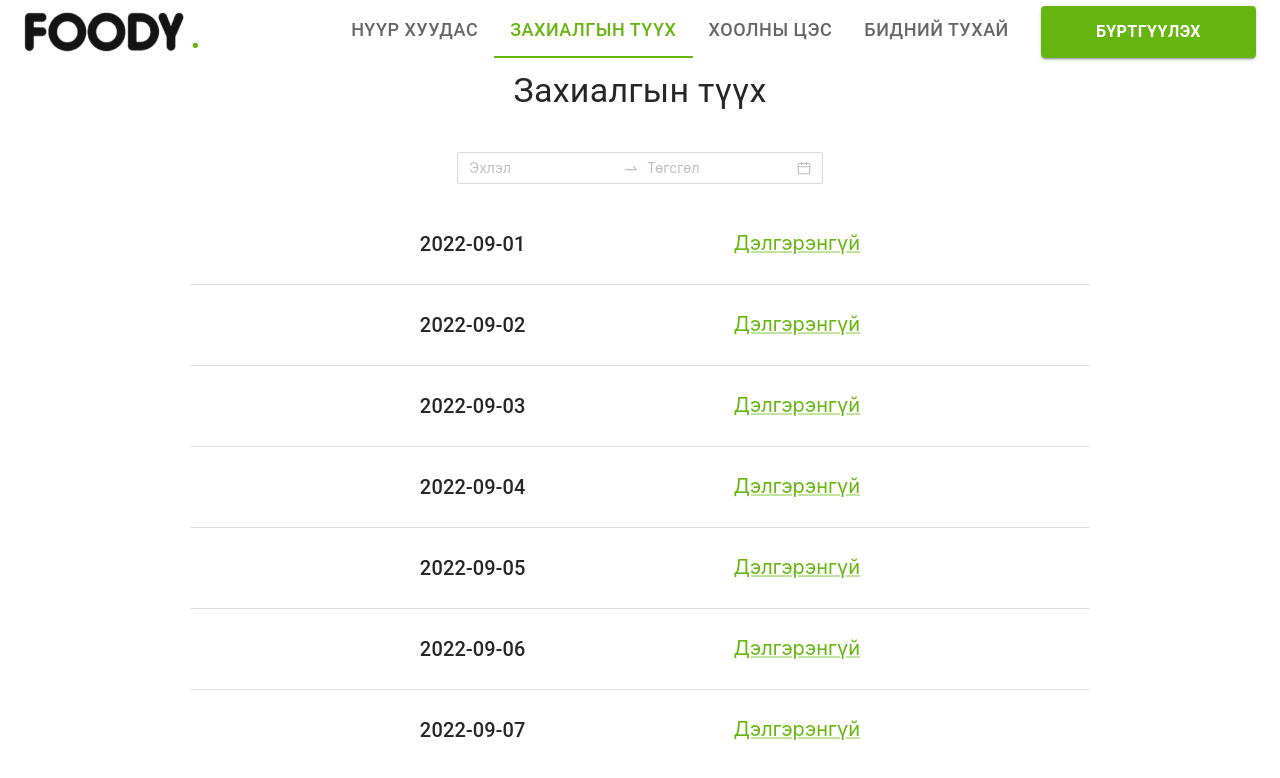
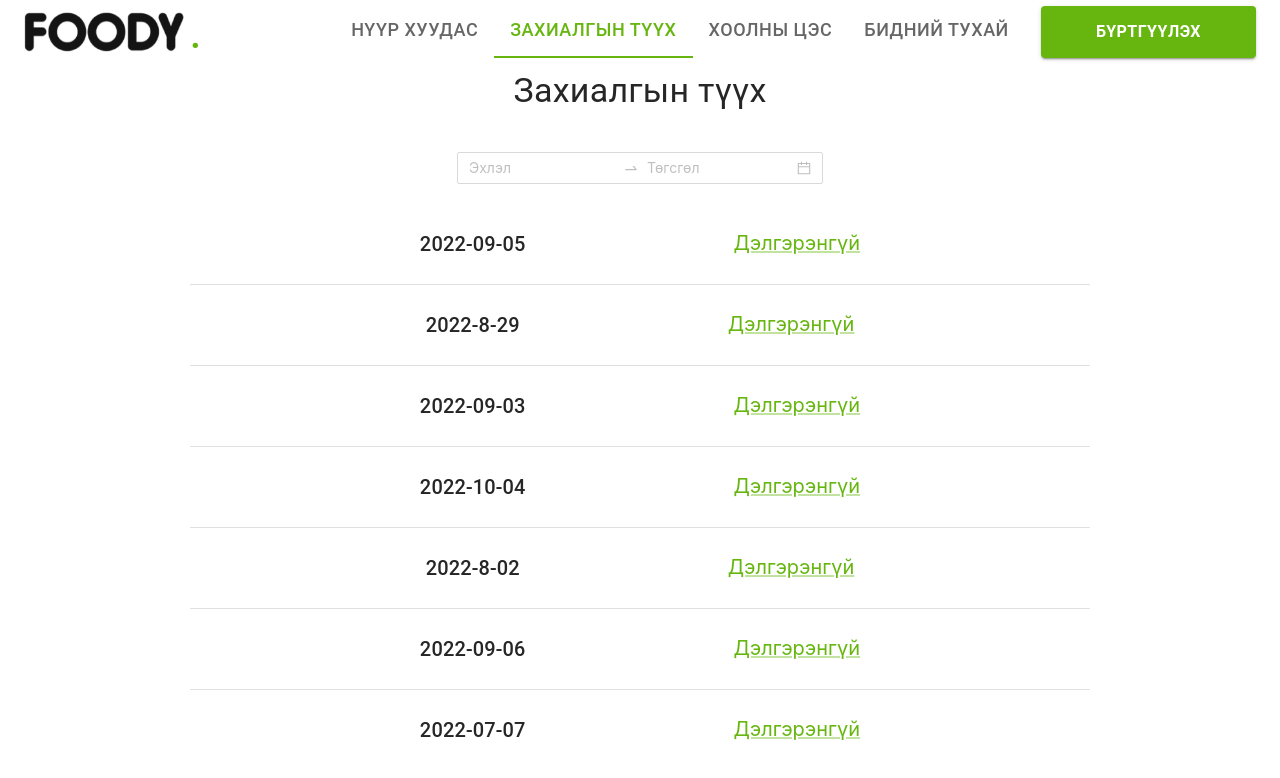
Before and after one commit to AmgalanAmga/FoodyProject, a React (Create React App) app: page /orderHistory in a window 1280 px wide. Shown: the top 778 px of the page. Built offline with nearby package versions, Linux system fonts and the light colour scheme.

Commit message:
order filter

```diff
--- a/package.json
+++ b/package.json
@@ -28,7 +28,6 @@
     "test": "react-scripts test",
     "eject": "react-scripts eject",
     "deploy": "yarn build && firebase deploy"
-
   },
   "eslintConfig": {
     "extends": [
--- a/src/components/Login.jsx
+++ b/src/components/Login.jsx
@@ -30,7 +30,7 @@ export const Login = () => {
     setLoginOpen(false);
   };
   const handleClose = () => setLoginOpen(false);
-  console.log(userDetail);
+
   const handleSubmitWithEmail = async (e) => {
     e.preventDefault();
     try {
--- a/src/components/Order/OrderHistoryList.jsx
+++ b/src/components/Order/OrderHistoryList.jsx
@@ -1,90 +1,40 @@
-import { useContext } from "react";
+import { useContext, useEffect, useState } from "react";
 import { MainContext } from "../../context/MainContext";
 import { Stack, Box, Typography, Divider, Link } from "@mui/material";
 import { OrderHistoryDetail } from "./OrderHistoryDetail";
+import { fakeData } from "../../orderData";
 export const OrderHistoryList = () => {
-  const { setDetailOpen, setOrderHisDetail } = useContext(MainContext);
-  const fakeData = [
-    {
-      orderID: 1,
-      date: "2022-09-01",
-      status: "Хүргэгдсэн",
-      orders: [
-        {
-          productID: 156,
-          productName: "Кимчижигээ",
-          amount: 2,
-          price: 33400
-        },
-        { productID: 586, productName: "Бүлгүги", amount: 1, price: 15000 }
-      ],
-      address: "СХД 40-р хороо нэг хотхон нэр байр нь"
-    },
-    {
-      orderID: 2,
-      date: "2022-09-02",
-      status: "Савлагдсан",
-      orders: [
-        { productID: 98, productName: "Кимчижигээ", amount: 2, price: 33400 },
-        { productID: 45, productName: "Бүлгүги", amount: 1, price: 15000 }
-      ],
-      address: "СХД 40-р хороо 2 хотхон нэр байр нь"
-    },
-    {
-      orderID: 3,
-      date: "2022-09-03",
-      status: "Алдаатай",
-      orders: [
-        { productID: 156, productName: "Кимчижигээ", amount: 2, price: 33400 },
-        { productID: 32, productName: "Бүлгүги", amount: 1, price: 15000 }
-      ],
-      address: "СХД 40-р хороо 3 хотхон нэр байр нь"
-    },
-    {
-      orderID: 4,
-      date: "2022-09-04",
-      status: "Хүргэгдсэн",
-      orders: [
-        { productID: 75, productName: "Кимчижигээ", amount: 2, price: 33400 },
-        { productID: 596, productName: "Бүлгүги", amount: 1, price: 15000 }
-      ],
-      address: "СХД 40-р хороо 4 хотхон нэр байр нь"
-    },
-    {
-      orderID: 5,
-      date: "2022-09-05",
-      status: "Савлагдсан",
-      orders: [
-        { productID: 56, productName: "Кимчижигээ", amount: 2, price: 33400 },
-        { productID: 54, productName: "Бүлгүги", amount: 1, price: 15000 }
-      ],
-      address: "СХД 40-р хороо 5 хотхон нэр байр нь"
-    },
-    {
-      orderID: 6,
-      date: "2022-09-06",
-      status: "Алдаатай",
-      orders: [
-        { productID: 52, productName: "Кимчижигээ", amount: 2, price: 33400 },
-        { productID: 523, productName: "Бүлгүги", amount: 1, price: 15000 }
-      ],
-      address: "СХД 40-р хороо 6 хотхон нэр байр нь"
-    },
-    {
-      orderID: 7,
-      date: "2022-09-07",
-      status: "Хүргэгдсэн",
-      orders: [
-        { productID: 152, productName: "Кимчижигээ", amount: 2, price: 33400 },
-        { productID: 123, productName: "Бүлгүги", amount: 1, price: 15000 }
-      ],
-      address: "СХД 40-р хороо 7 хотхон нэр байр нь"
-    }
-  ];
+  const [days, setDays] = useState([]);
+  const { setDetailOpen, setOrderHisDetail, dates } = useContext(MainContext);
   const getDetailInfo = (e, detail) => {
     setDetailOpen(true);
     setOrderHisDetail(detail);
   };
+  useEffect(() => {
+    const endDate = new Date(dates[1]);
+    const startDate = new Date(dates[0]);
+    const getDatesBetweenThem = (start, end) => {
+      const daysArray = [];
+      const date = new Date(start.getTime());
+      while (date <= end) {
+        daysArray.push(new Date(date));
+        date.setDate(date.getDate() + 1);
+      }
+      setDays(daysArray);
+    };
+    getDatesBetweenThem(startDate, endDate);
+  }, [dates]);
+  const collapsedDays = days.map((day) => day.toISOString().slice(0, 10));
+  useEffect(() => {
+    fakeData.filter((el) => {
+      collapsedDays.forEach((day) => {
+        if (day === el.date) {
+          console.log("yes");
+        }
+      });
+    });
+  }, [collapsedDays]);
+
   return (
     <>
       <Stack
@@ -93,7 +43,8 @@ export const OrderHistoryList = () => {
         width="900px"
         m="20px auto 0"
       >
-        {fakeData.map((el, i) => (
+        {fakeData.map((el, i) => {
+          return (
             <Box
               key={i}
               sx={{
@@ -111,7 +62,8 @@ export const OrderHistoryList = () => {
                 Дэлгэрэнгүй
               </Link>
             </Box>
-        ))}
+          );
+        })}
       </Stack>
       <OrderHistoryDetail />
     </>
--- a/src/orderData.js
+++ b/src/orderData.js
@@ -1,37 +1,170 @@
-export const orderDatas = [
+export const fakeData = [
   {
-    id: "KG469GJ",
-    date: "2021.12.17",
-    price: 81100
+    orderID: 1,
+    date: "2022-09-05",
+    status: "Хүргэгдсэн",
+    orders: [
+      {
+        productID: 156,
+        productName: "Кимчижигээ",
+        amount: 2,
+        price: 33400,
+        image:
+          "https://firebasestorage.googleapis.com/v0/b/foody-483a1.appspot.com/o/kimchiJige.png?alt=media&token=f4b13237-abab-46d6-8092-97d7005beff2"
+      },
+      {
+        productID: 586,
+        productName: "Бүлгүги",
+        amount: 1,
+        price: 15000,
+        image:
+          "https://firebasestorage.googleapis.com/v0/b/foody-483a1.appspot.com/o/Bulgugi.png?alt=media&token=df6483dc-52c4-4358-9a36-91d5af194b2a"
+      }
+    ],
+    address: "СХД 40-р хороо нэг хотхон нэр байр нь"
   },
   {
-    id: "RQ05213",
-    date: "2021.12.17",
-    price: 56200
+    orderID: 2,
+    date: "2022-8-29",
+    status: "Савлагдсан",
+    orders: [
+      {
+        productID: 98,
+        productName: "Кимчижигээ",
+        amount: 2,
+        price: 33400,
+        image:
+          "https://firebasestorage.googleapis.com/v0/b/foody-483a1.appspot.com/o/kimchiJige.png?alt=media&token=f4b13237-abab-46d6-8092-97d7005beff2"
+      },
+      {
+        productID: 45,
+        productName: "Бүлгүги",
+        amount: 1,
+        price: 15000,
+        image:
+          "https://firebasestorage.googleapis.com/v0/b/foody-483a1.appspot.com/o/Bulgugi.png?alt=media&token=df6483dc-52c4-4358-9a36-91d5af194b2a"
+      }
+    ],
+    address: "СХД 40-р хороо 2 хотхон нэр байр нь"
   },
   {
-    id: "OG98213",
-    date: "2021.12.17",
-    price: 55100
+    orderID: 3,
+    date: "2022-09-03",
+    status: "Алдаатай",
+    orders: [
+      {
+        productID: 156,
+        productName: "Кимчижигээ",
+        amount: 2,
+        price: 33400,
+        image:
+          "https://firebasestorage.googleapis.com/v0/b/foody-483a1.appspot.com/o/kimchiJige.png?alt=media&token=f4b13237-abab-46d6-8092-97d7005beff2"
+      },
+      {
+        productID: 32,
+        productName: "Бүлгүги",
+        amount: 1,
+        price: 15000,
+        image:
+          "https://firebasestorage.googleapis.com/v0/b/foody-483a1.appspot.com/o/Bulgugi.png?alt=media&token=df6483dc-52c4-4358-9a36-91d5af194b2a"
+      }
+    ],
+    address: "СХД 40-р хороо 3 хотхон нэр байр нь"
   },
   {
-    id: "IK521023",
-    date: "2021.12.17",
-    price: 36200
+    orderID: 4,
+    date: "2022-10-04",
+    status: "Хүргэгдсэн",
+    orders: [
+      {
+        productID: 75,
+        productName: "Кимчижигээ",
+        amount: 2,
+        price: 33400,
+        image:
+          "https://firebasestorage.googleapis.com/v0/b/foody-483a1.appspot.com/o/kimchiJige.png?alt=media&token=f4b13237-abab-46d6-8092-97d7005beff2"
+      },
+      {
+        productID: 596,
+        productName: "Бүлгүги",
+        amount: 1,
+        price: 15000,
+        image:
+          "https://firebasestorage.googleapis.com/v0/b/foody-483a1.appspot.com/o/Bulgugi.png?alt=media&token=df6483dc-52c4-4358-9a36-91d5af194b2a"
+      }
+    ],
+    address: "СХД 40-р хороо 4 хотхон нэр байр нь"
   },
   {
-    id: "KO89299",
-    date: "2021.12.17",
-    price: 16200
+    orderID: 5,
+    date: "2022-8-02",
+    status: "Савлагдсан",
+    orders: [
+      {
+        productID: 56,
+        productName: "Кимчижигээ",
+        amount: 2,
+        price: 33400,
+        image:
+          "https://firebasestorage.googleapis.com/v0/b/foody-483a1.appspot.com/o/kimchiJige.png?alt=media&token=f4b13237-abab-46d6-8092-97d7005beff2"
+      },
+      {
+        productID: 54,
+        productName: "Бүлгүги",
+        amount: 1,
+        price: 15000,
+        image:
+          "https://firebasestorage.googleapis.com/v0/b/foody-483a1.appspot.com/o/Bulgugi.png?alt=media&token=df6483dc-52c4-4358-9a36-91d5af194b2a"
+      }
+    ],
+    address: "СХД 40-р хороо 5 хотхон нэр байр нь"
   },
   {
-    id: "TR872135",
-    date: "2021.12.17",
-    price: 156200
+    orderID: 6,
+    date: "2022-09-06",
+    status: "Алдаатай",
+    orders: [
+      {
+        productID: 52,
+        productName: "Кимчижигээ",
+        amount: 2,
+        price: 33400,
+        image:
+          "https://firebasestorage.googleapis.com/v0/b/foody-483a1.appspot.com/o/kimchiJige.png?alt=media&token=f4b13237-abab-46d6-8092-97d7005beff2"
+      },
+      {
+        productID: 523,
+        productName: "Бүлгүги",
+        amount: 1,
+        price: 15000,
+        image:
+          "https://firebasestorage.googleapis.com/v0/b/foody-483a1.appspot.com/o/Bulgugi.png?alt=media&token=df6483dc-52c4-4358-9a36-91d5af194b2a"
+      }
+    ],
+    address: "СХД 40-р хороо 6 хотхон нэр байр нь"
   },
   {
-    id: "KV82134",
-    date: "2021.12.17",
-    price: 81100
+    orderID: 7,
+    date: "2022-07-07",
+    status: "Хүргэгдсэн",
+    orders: [
+      {
+        productID: 152,
+        productName: "Кимчижигээ",
+        amount: 2,
+        price: 33400,
+        image:
+          "https://firebasestorage.googleapis.com/v0/b/foody-483a1.appspot.com/o/kimchiJige.png?alt=media&token=f4b13237-abab-46d6-8092-97d7005beff2"
+      },
+      {
+        productID: 123,
+        productName: "Бүлгүги",
+        amount: 1,
+        price: 15000,
+        image:
+          "https://firebasestorage.googleapis.com/v0/b/foody-483a1.appspot.com/o/Bulgugi.png?alt=media&token=df6483dc-52c4-4358-9a36-91d5af194b2a"
+      }
+    ],
+    address: "СХД 40-р хороо 7 хотхон нэр байр нь"
   }
 ];
```
Also changed, not shown: src/components/Order/OrderHistoryDetail.jsx (+23 -7 lines). Lines whose indentation alone changed are shown as unchanged.
